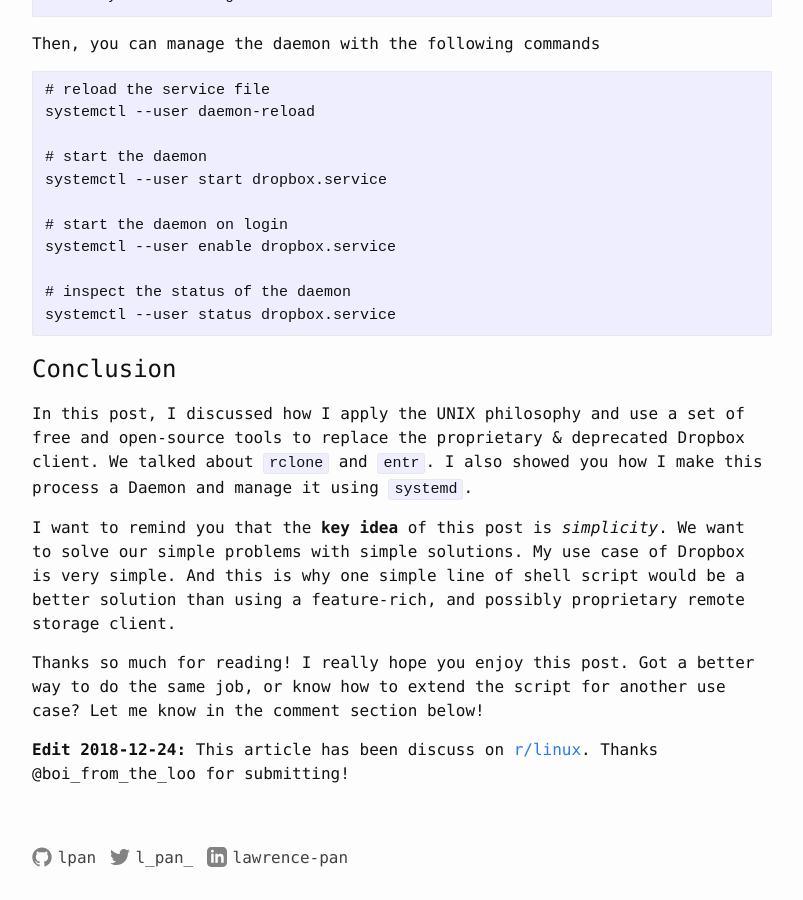
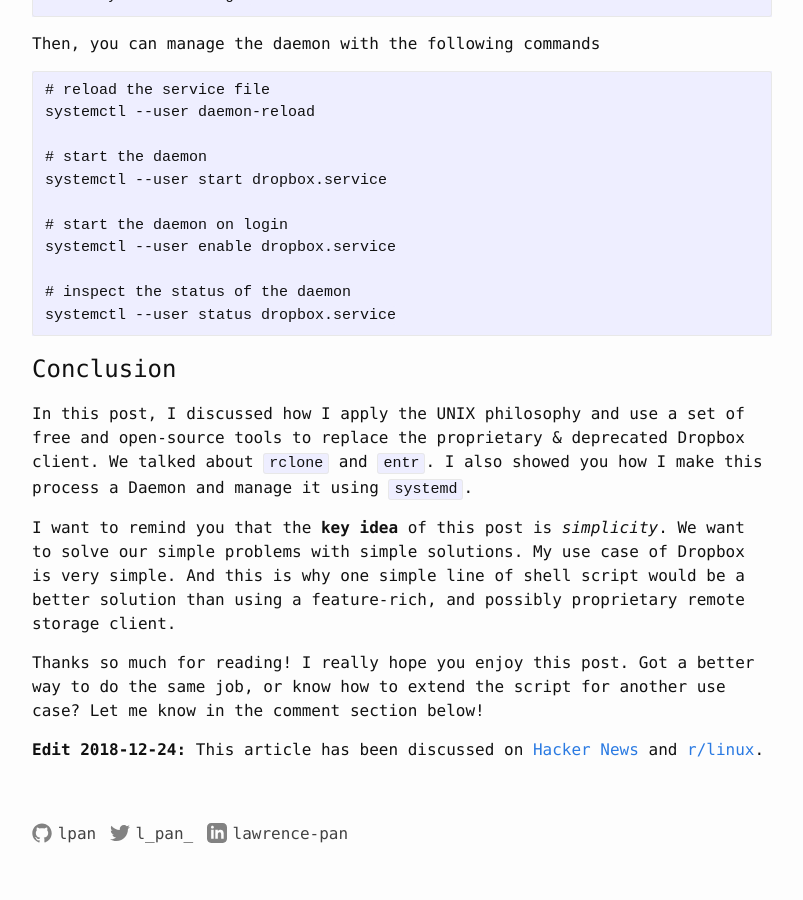
Before and after one commit to lpan/lpan.github.io, a Jekyll site: the page built from _posts/2018-12-22-one-liner-dropbox-client.md, in a window 1280 px wide and 900 px high, scrolled down 3048 px. Shown: the whole window, without its empty margins (238-1041 px from the left). Built offline with Jekyll 4.4.1, drawn with Linux system fonts in a browser that asks for light colours; comment, search, counter and statistics services are not loaded; after the commit the page ends 3924 px from its top, so only the background shows below that.

Commit message:
add hacker news link

```diff
--- a/_posts/2018-12-22-one-liner-dropbox-client.md
+++ b/_posts/2018-12-22-one-liner-dropbox-client.md
@@ -181,6 +181,6 @@ Thanks so much for reading! I really hope you enjoy this post. Got a better way
 to do the same job, or know how to extend the script for another use case? Let
 me know in the comment section below!
 
-**Edit 2018-12-24:** This article has been discuss on
+**Edit 2018-12-24:** This article has been discussed on [Hacker
+News](https://news.ycombinator.com/item?id=18750797) and
 [r/linux](https://www.reddit.com/r/linux/comments/a92m1u/my_oneliner_linux_dropbox_client/).
-Thanks @boi_from_the_loo for submitting!
```
